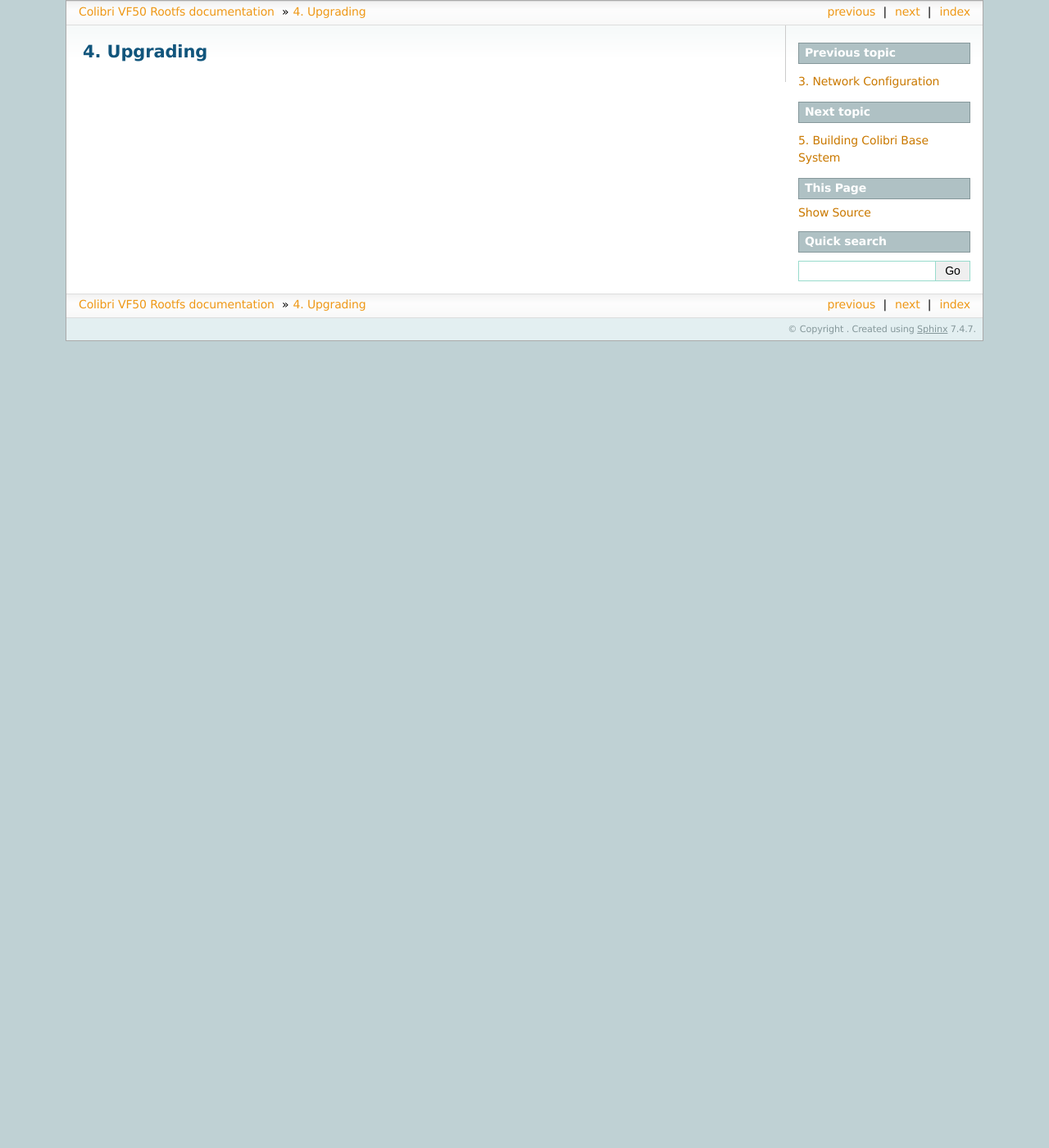
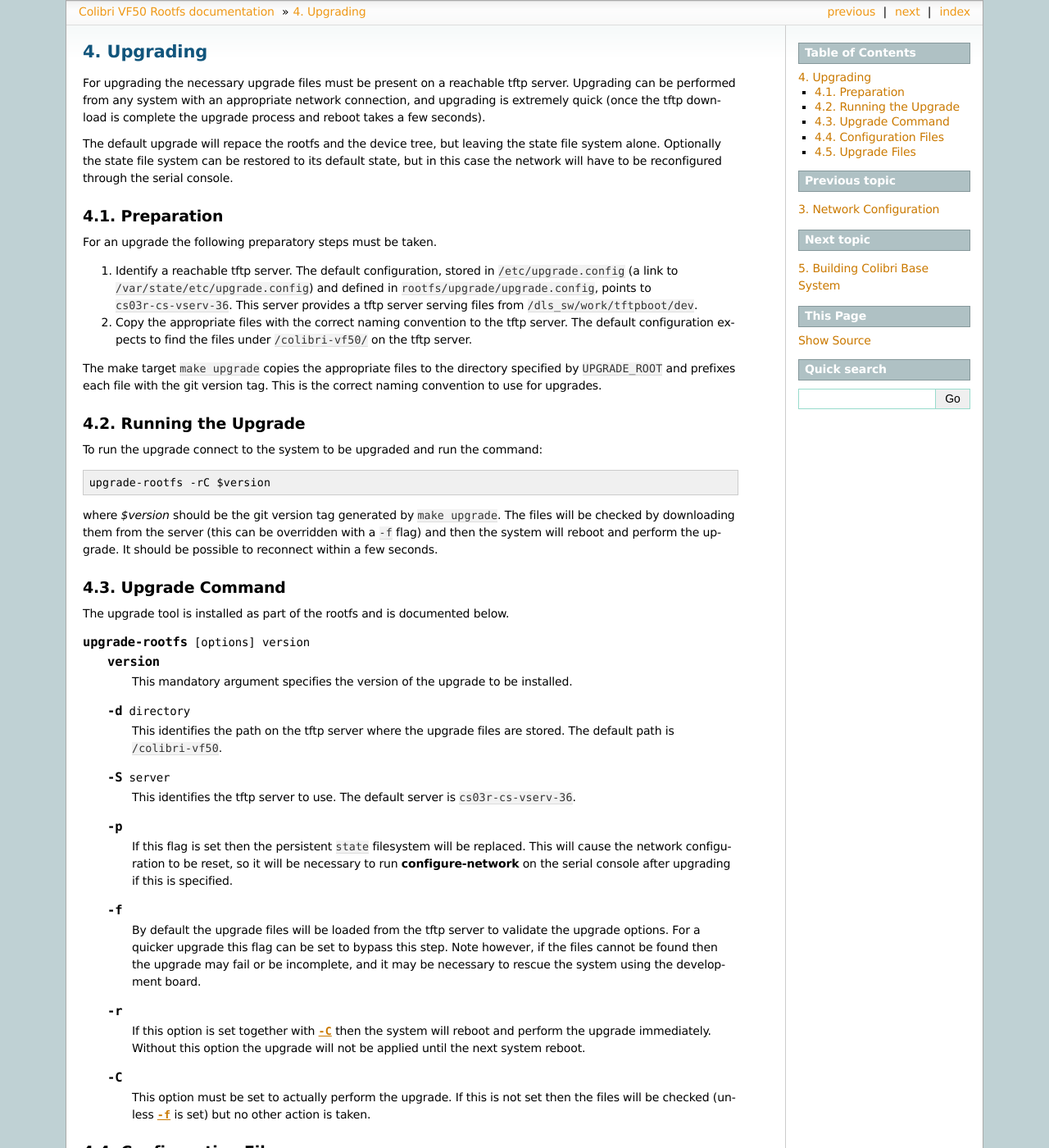
Before and after one commit to dls-controls/colibri-vf50, a Sphinx documentation site: the page built from docs/upgrading.rst, in a window 1280 px wide and 1400 px high. Shown: the whole window at 82% size. Built offline with Sphinx 7.4.7, drawn with Linux system fonts in a browser that asks for light colours; some of the changed text lies outside the part shown.

Commit message:
Document upgrade process

```diff
--- a/docs/building.rst
+++ b/docs/building.rst
@@ -23,6 +23,10 @@
 ``TAR_FILES``
     This must point to one or more directories containing the source tar files
     used to build the base system.  The required tar files are listed below.
+
+``UPGRADE_ROOT``
+    If this symbol is defined then ``make upgrade`` will place the files needed
+    for performing a remote upgrade in this directory.
 
 The following keys must be set in ``TOOLCHAIN``:
 
--- a/docs/upgrading.rst
+++ b/docs/upgrading.rst
@@ -2,3 +2,140 @@
 
 Upgrading
 =========
+
+For upgrading the necessary upgrade files must be present on a reachable tftp
+server.  Upgrading can be performed from any system with an appropriate network
+connection, and upgrading is extremely quick (once the tftp download is complete
+the upgrade process and reboot takes a few seconds).
+
+The default upgrade will repace the rootfs and the device tree, but leaving the
+state file system alone.  Optionally the state file system can be restored to
+its default state, but in this case the network will have to be reconfigured
+through the serial console.
+
+
+Preparation
+-----------
+
+For an upgrade the following preparatory steps must be taken.
+
+1.  Identify a reachable tftp server.  The default configuration, stored in
+    ``/etc/upgrade.config`` (a link to ``/var/state/etc/upgrade.config``) and
+    defined in ``rootfs/upgrade/upgrade.config``, points to
+    ``cs03r-cs-vserv-36``.  This server provides a tftp server serving files
+    from ``/dls_sw/work/tftpboot/dev``.
+
+2.  Copy the appropriate files with the correct naming convention to the tftp
+    server.  The default configuration expects to find the files under
+    ``/colibri-vf50/`` on the tftp server.
+
+The make target ``make upgrade`` copies the appropriate files to the directory
+specified by ``UPGRADE_ROOT`` and prefixes each file with the git version tag.
+This is the correct naming convention to use for upgrades.
+
+
+Running the Upgrade
+-------------------
+
+To run the upgrade connect to the system to be upgraded and run the command::
+
+    upgrade-rootfs -rC $version
+
+where *$version* should be the git version tag generated by ``make upgrade``.
+The files will be checked by downloading them from the server (this can be
+overridden with a ``-f`` flag) and then the system will reboot and perform the
+upgrade.  It should be possible to reconnect within a few seconds.
+
+
+Upgrade Command
+---------------
+
+The upgrade tool is installed as part of the rootfs and is documented below.
+
+..  program:: upgrade-rootfs
+..  option:: upgrade-rootfs [options] version
+
+    ..  option:: version
+
+        This mandatory argument specifies the version of the upgrade to be
+        installed.
+
+    ..  option:: -d directory
+
+        This identifies the path on the tftp server where the upgrade files are
+        stored.  The default path is ``/colibri-vf50``.
+
+    ..  option:: -S server
+
+        This identifies the tftp server to use.  The default server is
+        ``cs03r-cs-vserv-36``.
+
+    ..  option:: -p
+
+        If this flag is set then the persistent ``state`` filesystem will be
+        replaced.  This will cause the network configuration to be reset, so it
+        will be necessary to run :program:`configure-network` on the serial
+        console after upgrading if this is specified.
+
+    ..  option:: -f
+
+        By default the upgrade files will be loaded from the tftp server to
+        validate the upgrade options.  For a quicker upgrade this flag can be
+        set to bypass this step.  Note however, if the files cannot be found
+        then the upgrade may fail or be incomplete, and it may be necessary to
+        rescue the system using the development board.
+
+    ..  option:: -r
+
+        If this option is set together with :option:`-C` then the system will
+        reboot and perform the upgrade immediately.  Without this option the
+        upgrade will not be applied until the next system reboot.
+
+    ..  option:: -C
+
+        This option must be set to actually perform the upgrade.  If this is not
+        set then the files will be checked (unless :option:`-f` is set) but no
+        other action is taken.
+
+
+Configuration Files
+-------------------
+
+The following configurations manage the building and operation of the upgrade
+tool.
+
+``/etc/upgrade.config`` on target system
+    This file on the target system, actually a soft link to
+    ``/var/state/etc/upgrade.config``, contains the following two keys:
+
+    =================== ========================================================
+    Key                 Description
+    =================== ========================================================
+    ``TFTP_SERVER``     Default value for :option:`-S`, specifies tftp server.
+    ``TFTP_DIR``        Default value for :option:`-d`, specifies source
+                        directory on tftp server
+    =================== ========================================================
+
+    This file is maintained in ``rootfs/upgrade/upgrade.config``.
+
+``CONFIG``
+    The ``UPGRADE_ROOT`` key in this file is used by the ``make upgrade`` target
+    to identify a directory where the necessary upgrade files are installed.
+
+
+Upgrade Files
+-------------
+
+The following files must be served by the tftp server from the configured source
+directory for a successful upgrade.  All files must be named with the build
+version as a prefix; this is automatically generated by ``make upgrade``.
+
+=============================== ================================================
+File                            Description
+=============================== ================================================
+``device-tree.dtb``             Device tree
+``rootfs.img``                  Root file system image
+``state.img``                   State file system image (only needed if
+                                :option:`-f` selected).
+``upgrade-script.image``        U-Boot upgrade script.
+=============================== ================================================
```
